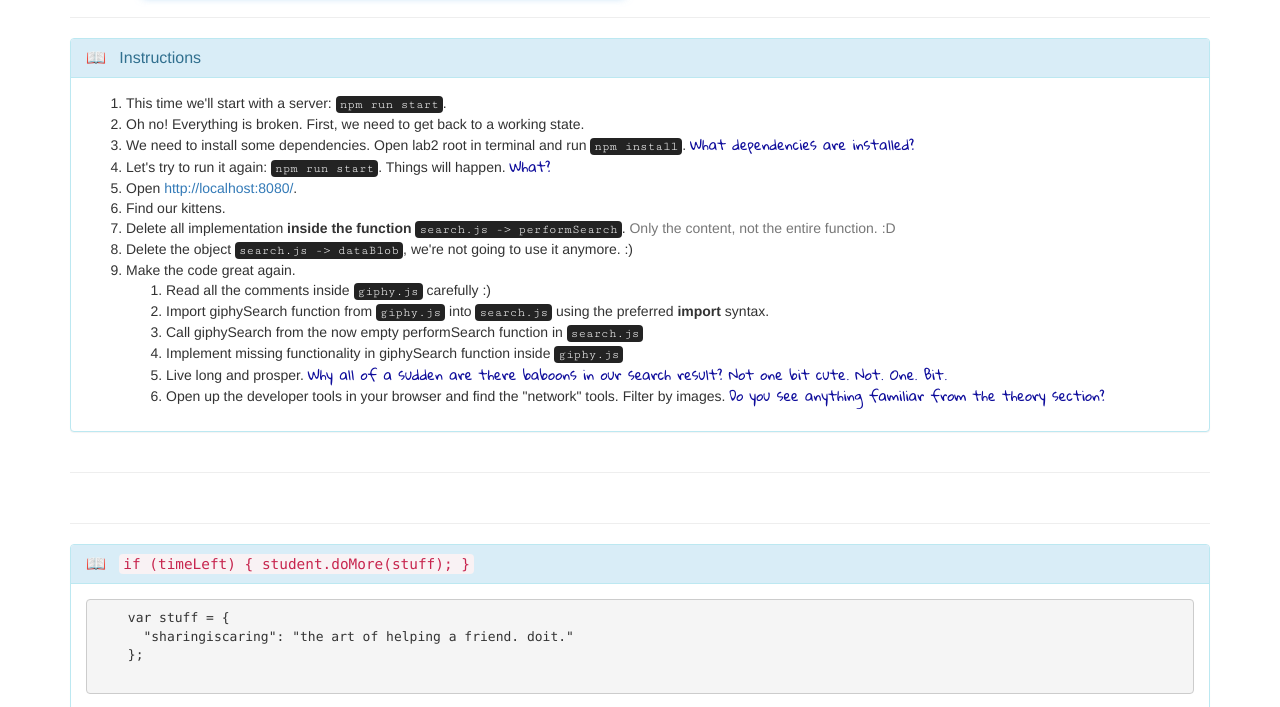
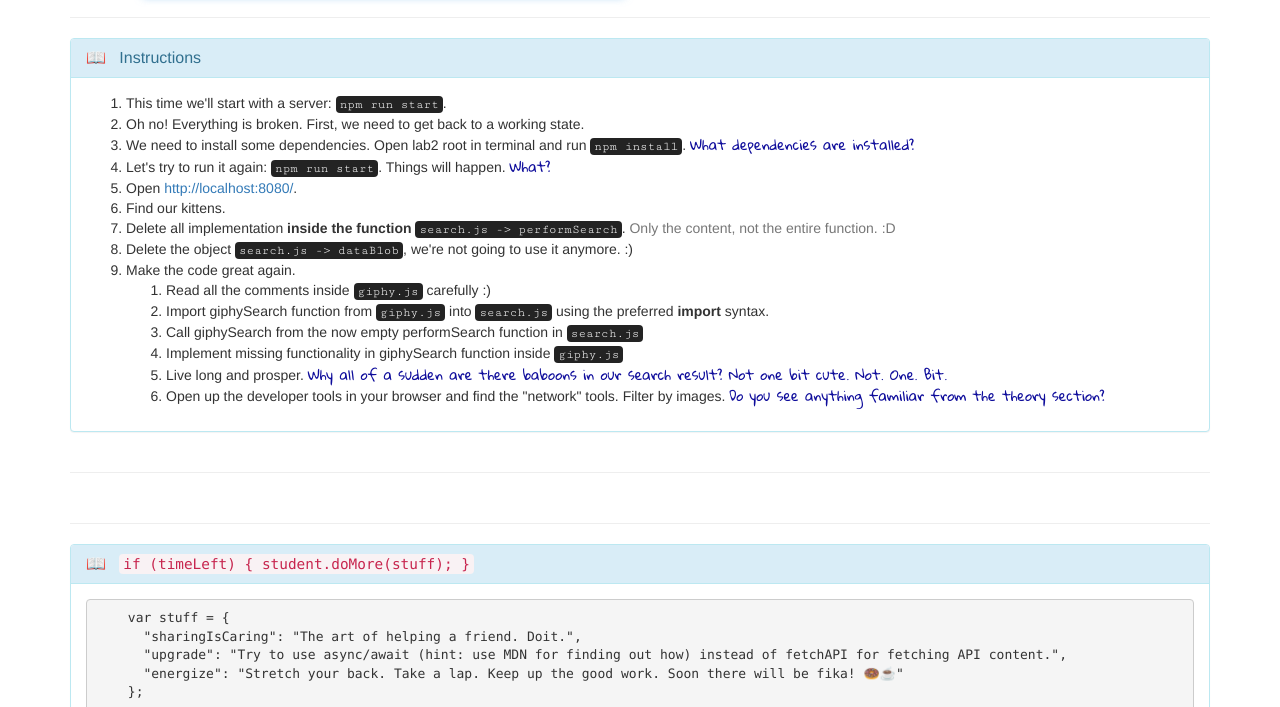
Before and after one commit to techbecca/app-webb-101, a website built with webpack: page lab2/index.html in a window 1280 px wide. Shown: the part 93-800 px from the top of the page. Built offline with nearby package versions, Linux system fonts and the light colour scheme.

Commit message:
Update descriptions for lab 2

```diff
--- a/lab2/index.html
+++ b/lab2/index.html
@@ -117,7 +117,9 @@
                 <div class="panel-body">
               <pre>
     var stuff = {
-      "sharingiscaring": "the art of helping a friend. doit."
+      "sharingIsCaring": "The art of helping a friend. Doit.",
+      "upgrade": "Try to use async/await (hint: use MDN for finding out how) instead of fetchAPI for fetching API content.",
+      "energize": "Stretch your back. Take a lap. Keep up the good work. Soon there will be fika! 🍩☕️"
     };
               </pre>
                 </div>
```
